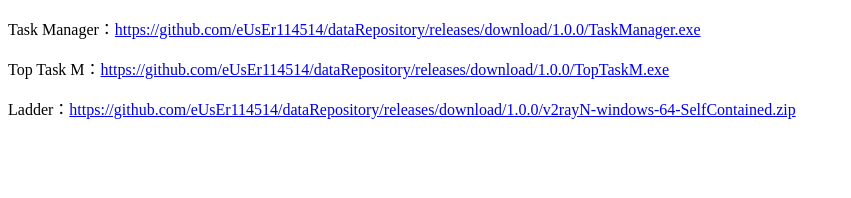
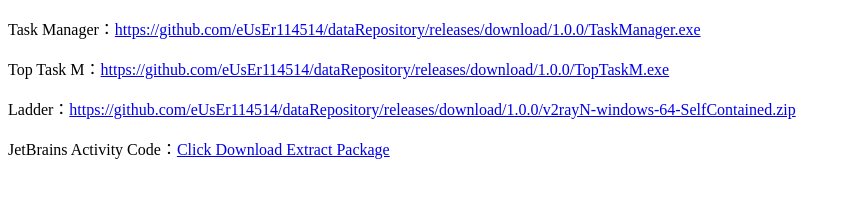
Before and after one commit to eUsEr114514/dataRepository, a plain HTML site: page data.html in a window 1280 px wide. Shown: the whole page, without its empty margins (0-851 px from the left). Drawn offline with Linux system fonts and the light colour scheme.

Commit message:
change vless node infomation, add JetBrains Activity Code ZIP

```diff
--- a/data.html
+++ b/data.html
@@ -8,5 +8,6 @@
     <p>Task Manager：<a href="https://github.com/eUsEr114514/dataRepository/releases/download/1.0.0/TaskManager.exe" target="_blank">https://github.com/eUsEr114514/dataRepository/releases/download/1.0.0/TaskManager.exe</a></p>
     <p>Top Task M：<a href="https://github.com/eUsEr114514/dataRepository/releases/download/1.0.0/TopTaskM.exe" target="_blank">https://github.com/eUsEr114514/dataRepository/releases/download/1.0.0/TopTaskM.exe</a></p>
     <p>Ladder：<a href="https://github.com/eUsEr114514/dataRepository/releases/download/1.0.0/v2rayN-windows-64-SelfContained.zip" target="_blank">https://github.com/eUsEr114514/dataRepository/releases/download/1.0.0/v2rayN-windows-64-SelfContained.zip</a></p>
+    <p>JetBrains Activity Code：<a href="PrimaryData/JetbrainsAC.zip" target="_blank">Click Download Extract Package</a></p>
 </body>
 </html>
```
Also changed, not shown: 2 other files.
